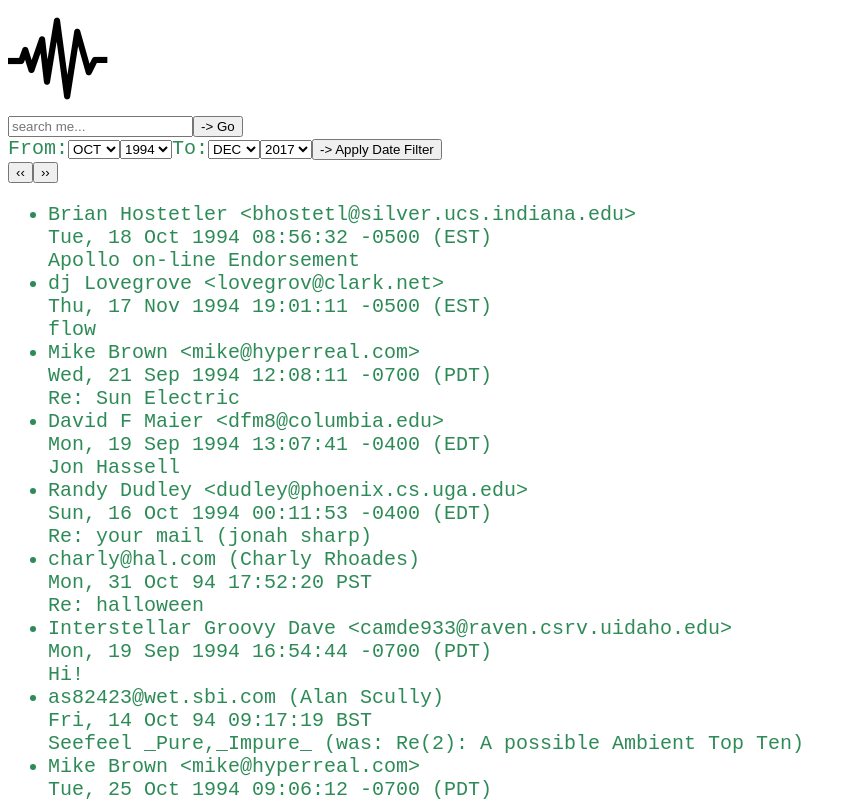
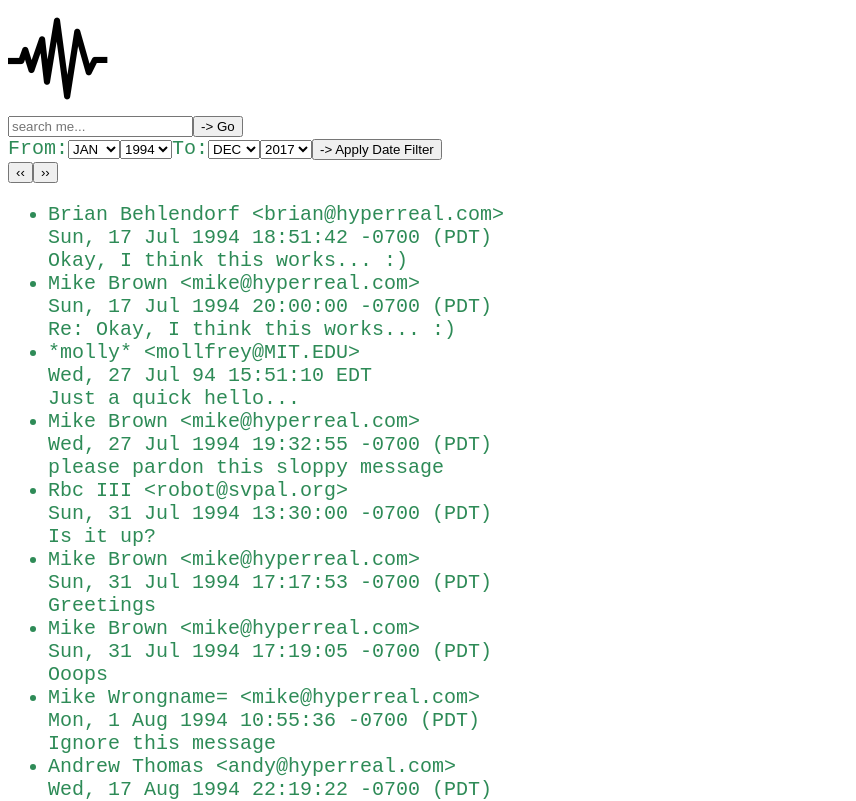
Before and after one commit to gwens/ambient-explorer-react, a React (Create React App) app: page / in a window 1280 px wide. Shown: the top 801 px of the page, without its empty margins (0-856 px from the left). Built offline with nearby package versions, Linux system fonts and the light colour scheme.

Commit message:
Emails are now displayed in chronological order, oldest first (best for reading, could add the option to treverse the order later)

```diff
--- a/src/components/DateRangePicker.js
+++ b/src/components/DateRangePicker.js
@@ -33,7 +33,7 @@
     return (
       <form onSubmit={(e) => this.updateDateFilters(e)}>
         <label>From:
-        <select onChange={this.disableOptions} ref={(input) => this.monthFrom = input} defaultValue="10">
+        <select onChange={this.disableOptions} ref={(input) => this.monthFrom = input} defaultValue="01">
           <option value="01">JAN</option>
           <option value="02">FEB</option>
           <option value="03">MAR</option>
--- a/src/components/Results.js
+++ b/src/components/Results.js
@@ -15,6 +15,8 @@
     const dateFromString = dateFilters.yearFrom + "_" + dateFilters.monthFrom;
     const dateToString = dateFilters.yearTo + "_" + dateFilters.monthTo;
     const filteredEmailIds = emailIds.filter(id => (dateFromString <= id.slice(4, 11)) && (id.slice(4,11) <= dateToString));
+    // Sort the emails into chronological order, oldest first
+    filteredEmailIds.sort((a, b) => a > b ? 1 : -1);
     return filteredEmailIds;
   }
 
```
